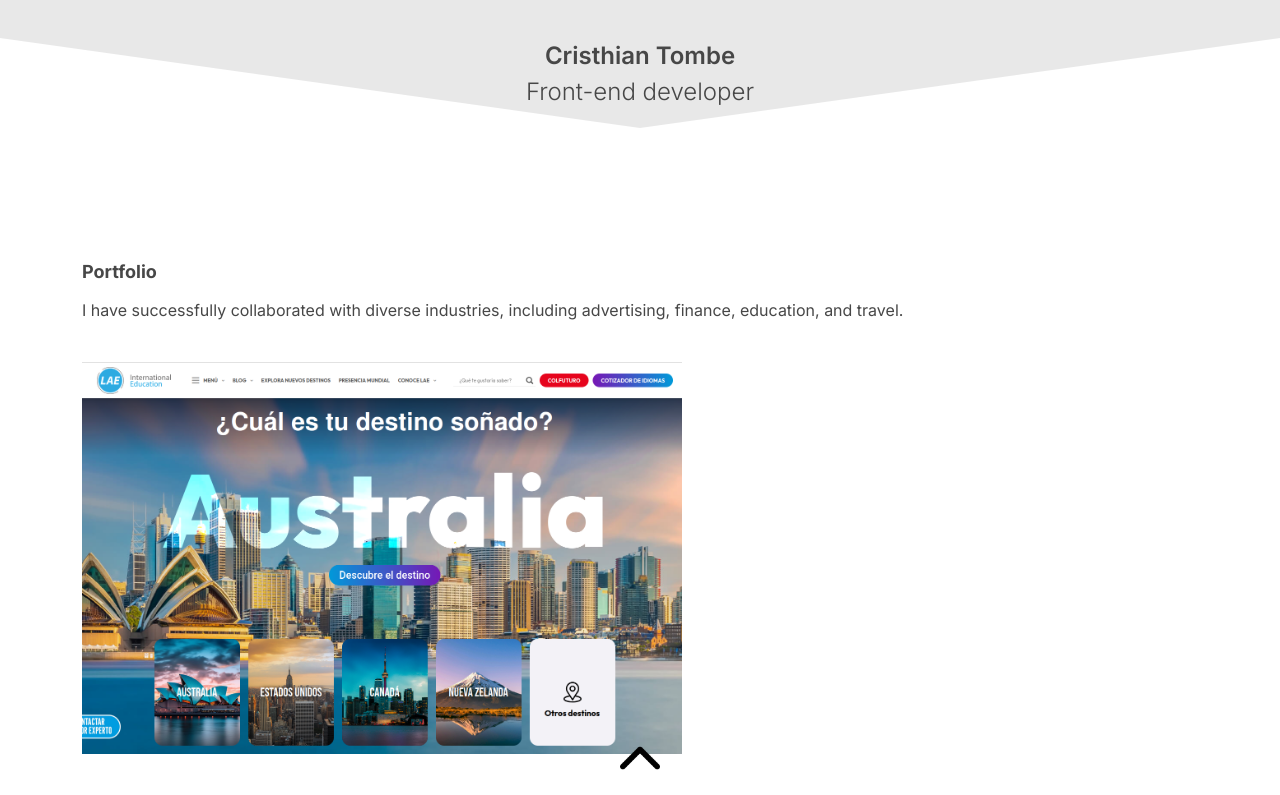
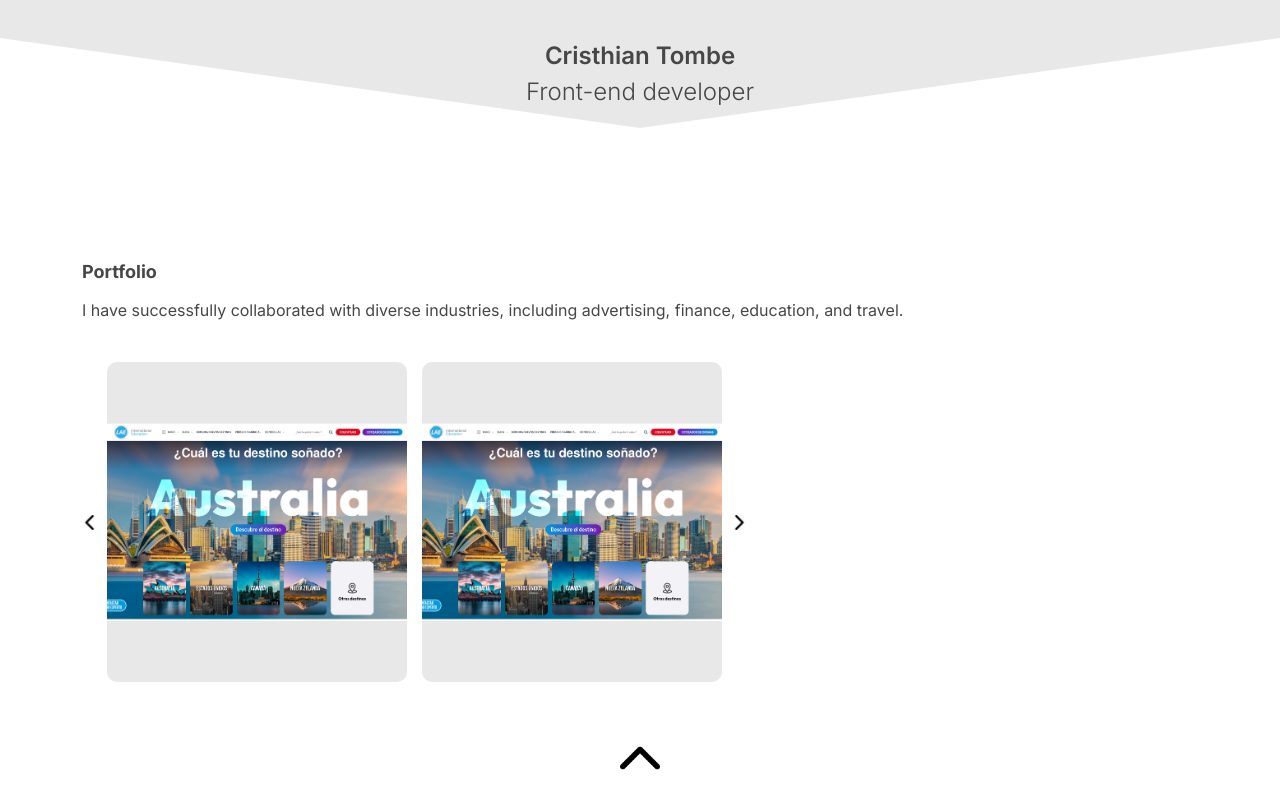
Before and after one commit to cristom-co/portfolio-front-next-js, a Next.js app: page / in a window 1280 px wide. Shown: the part 22-817 px from the top of the page. Built offline with nearby package versions, Linux system fonts and the light colour scheme.

Commit message:
slider horizontal

```diff
--- a/src/app/components/commons/SliderImages.tsx
+++ b/src/app/components/commons/SliderImages.tsx
@@ -1,13 +1,33 @@
 import Image from 'next/image';
 
 const SliderImages = () => {
-  return <div>
-    <Image
-        src="/images/product1.png" // Ruta de la imagen
-        alt="Descripción de la imagen" // Texto alternativo
-        width={600} // Ancho de la imagen
-        height={400} // Alto de la imagen
-      />
+
+  const portfolio = [
+    {
+      image: '/images/product1.png',
+      description: 'Descripción de la imagen'
+    },
+    {
+      image: '/images/product1.png',
+      description: 'Descripción de la imagen'
+    }
+  ];
+
+  return <div className='slider-wrapper'>
+    <Image className='rotate-90' src="/icons/arrow-down.png" alt="arrow-left" width={15} height={15} />
+    <div className="slider-container">
+      {portfolio.map((item, index) => (
+        <div className="slider-item" key={index}>
+          <Image
+            src={item.image} // Ruta de la imagen
+            alt={item.description} // Texto alternativo
+            width={300} // Ancho de la imagen
+            height={400} // Alto de la imagen
+          />
+        </div>
+      ))}
+    </div>
+    <Image className='-rotate-90' src="/icons/arrow-down.png" alt="arrow-right" width={15} height={15} />
   </div>;
 };
 
--- a/src/app/globals.css
+++ b/src/app/globals.css
@@ -4,6 +4,7 @@
 
 :root {
   --color-primario: rgba(192, 192, 192, 0.367);
+  --color-text:  #474747;
 }
 
 * {
@@ -11,12 +12,13 @@
 }
 html {
   font-family: 'Inter', sans-serif;
-  color: #474747;
+  color: var(--color-text);
   scroll-snap-type: mandatory;
   scroll-snap-points-y: repeat(100vh);
   scroll-snap-type: y mandatory;
 }
 
+/* SECTION HEADER */
 .sectionHeader {
   background-color: var(--color-primario);
 
@@ -57,6 +59,7 @@ html {
   font-size: 1.5rem;
 }
 
+/* SECTION SITE */
 .sectionSite {
   scroll-snap-align: start;
   scroll-margin-top: 12vh;
@@ -68,12 +71,35 @@ html {
 }
 
 
-.image {
-  transition: opacity 0.3s ease-in-out; /* Transición suave para la opacidad */
+/* SLIDER */
+.slider-wrapper {
+  display: flex;
+  align-items: center;
+  position: relative;
 }
-.hidden {
-  opacity: 0; /* Imagen oculta */
+
+.slider-container {
+  display: flex;
+  overflow-x: auto;
+  scroll-snap-type: x mandatory; /* Horizontal snapping */
+  scroll-behavior: smooth;       /* Smooth scrolling between items */
+  gap: 15px;                     /* Space between the slider items */
+  margin: 0 10px;
 }
-.visible {
-  opacity: 1; /* Imagen visible */
+
+.slider-item {
+  min-width: 300px;              /* Width of each item */
+  height: 40vh;                 /* Height of each item */
+  background-color: var(--color-primario);   /* Background color for visibility */
+  scroll-snap-align: start;      /* Align each item to the start of the container */
+  display: flex;
+  justify-content: center;
+  align-items: center;
+  font-size: 24px;
+  border-radius: 10px;
+  flex-shrink: 0;                /* Prevent items from shrinking */
 }
+
+.slider-container::-webkit-scrollbar {
+  display: none;
+}
```
Also changed, not shown: public/icons/arrow-up.png (deleted).
